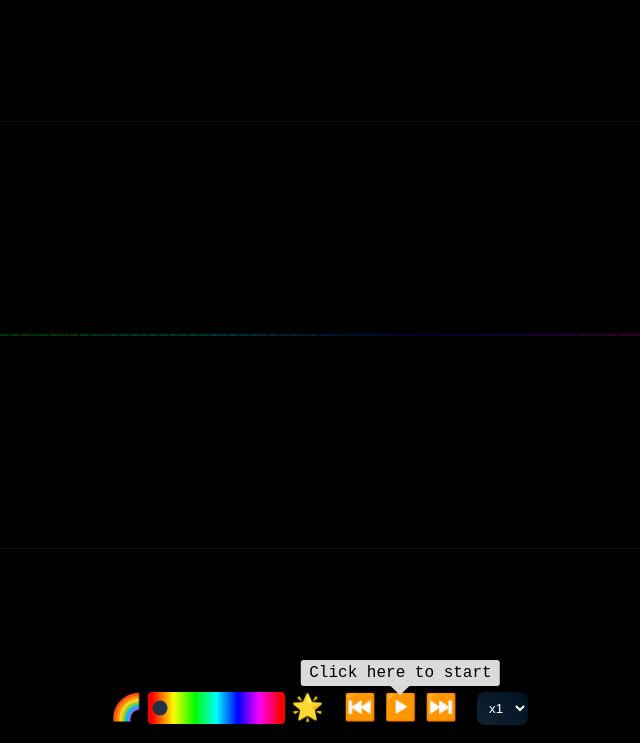
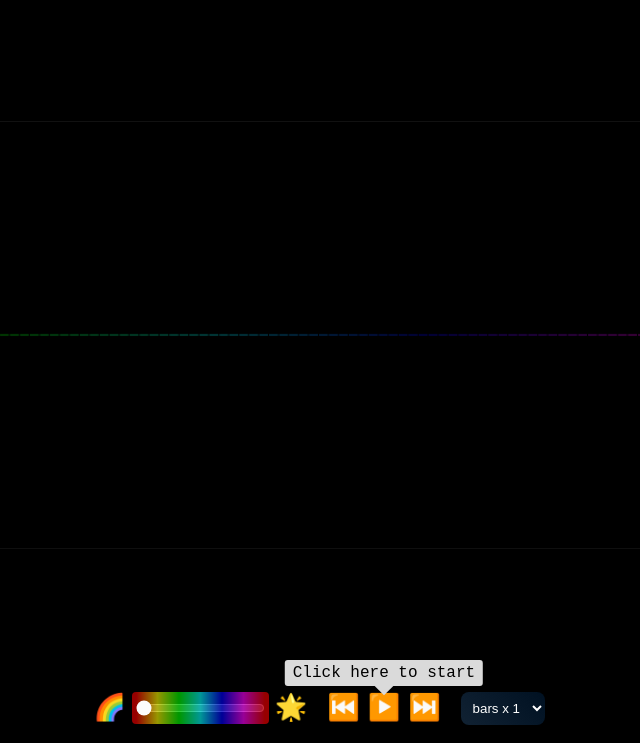
Before and after one commit to marcoavazquez/sound-rhythm-animation, a plain HTML site: page index.html in a window 1280 px wide. Shown: the part 57-800 px from the top of the page, without its empty margins (321-961 px from the left). Drawn offline with Linux system fonts and the light colour scheme.

Commit message:
improves the controls

```diff
--- a/css/styles.css
+++ b/css/styles.css
@@ -60,7 +60,7 @@ h1 {
 }
 
 input[type=range] {
-  accent-color: #234;
+  accent-color: #ffffff;
   position: relative;
   padding: 0.5rem 0;
   opacity: 0.99;
@@ -78,6 +78,7 @@ input[type=range]::before {
   border-style: solid;
   border-width: 0 4px;
   border-radius: 4px;
+  opacity: 0.6;
   z-index: -1;
 }
 
--- a/index.html
+++ b/index.html
@@ -55,10 +55,10 @@
       </div>
       <div class="btn-group">
         <select id="size" onchange="changeFFTSize(this.value)" title="Number of bars">
-          <option value="512">x1</option>
-          <option value="1024">x2</option>
-          <option value="2048">x3</option>
-          <option value="4096">x4</option>
+          <option value="512">bars x 1</option>
+          <option value="1024">bars x 2</option>
+          <option value="2048">bars x 3</option>
+          <option value="4096">bars x 4</option>
         </select>
       </div>
     </div>
```
